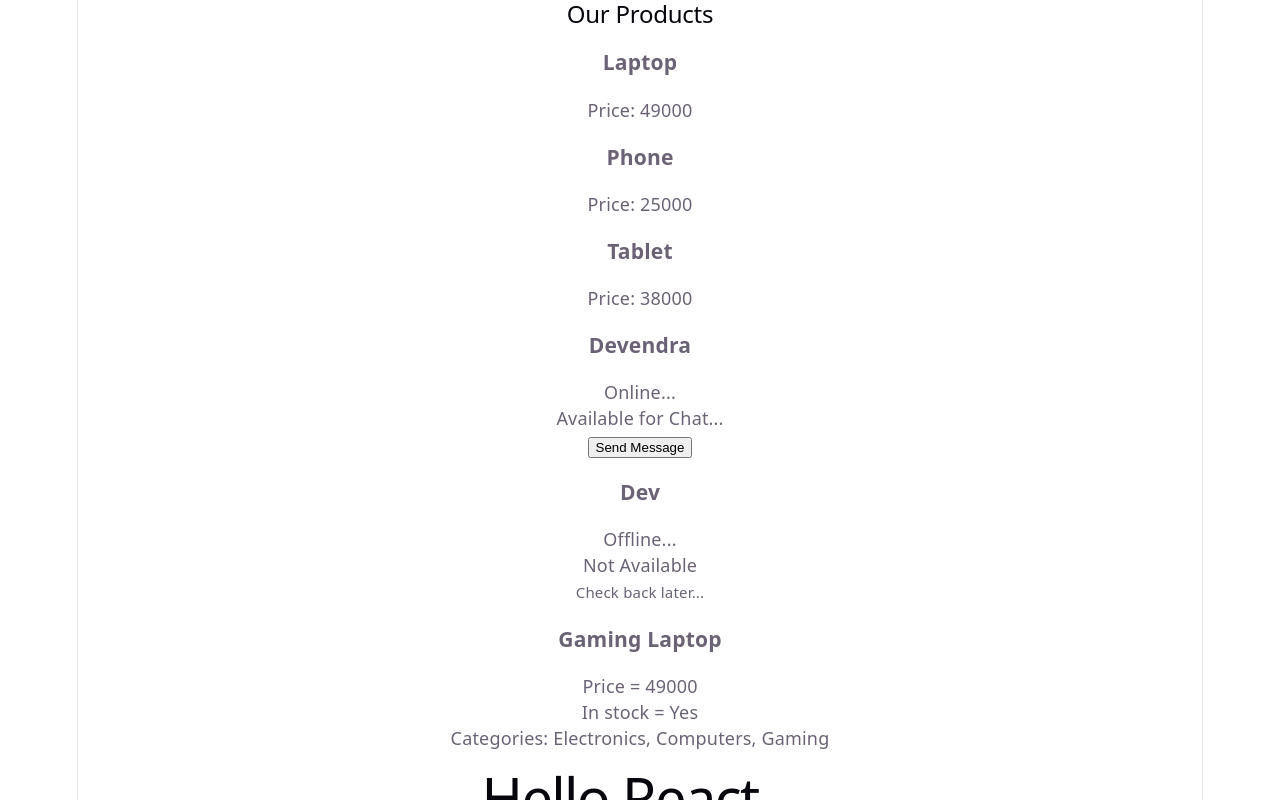
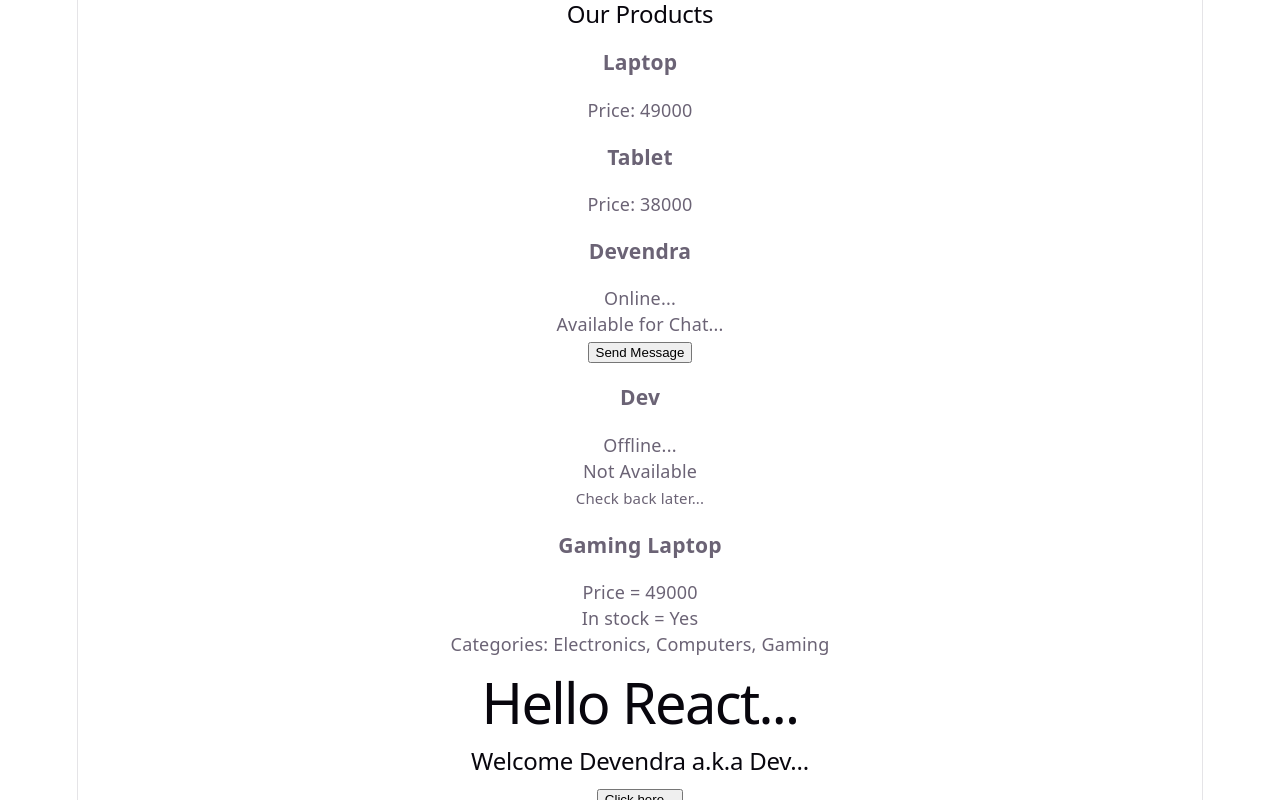
Before and after one commit to devendrarajput19/React_Projects, a React (Vite) app in the folder Basic Programs/React Essentials/1 - React_Components_And_Props/React_props/: page / in a window 1280 px wide. Shown: the top 800 px of the page. Built offline with nearby package versions, Linux system fonts and the light colour scheme.

Commit message:
React Rending List - Part 3 - Filter method

```diff
--- a/Basic Programs/React Essentials/1 - React_Components_And_Props/React_props/src/ProductList.jsx
+++ b/Basic Programs/React Essentials/1 - React_Components_And_Props/React_props/src/ProductList.jsx
@@ -17,17 +17,26 @@ export const ProductList = () => {
     },
   ];
 
+  const productElements = products
+    .filter((product) => {
+      return product.Price > 28000;
+    })
+    .map((product) => {
+      return (
+        <div>
+          <h3>{product.name}</h3>
+          <p>Price: {product.Price}</p>
+        </div>
+      );
+    });
+
   return (
     <div>
       <h2>Our Products</h2>
-      {products.map((product) => {
-        return (
-          <div>
-            <h3>{product.name}</h3>
-            <p>Price: {product.Price}</p>
-          </div>
-        );
-      })}
+      {productElements}
     </div>
   );
 };
+
+// Modify the code of map method by adding the code of map method in seperate variable and
+// also filter the list/data using filter method.
```
